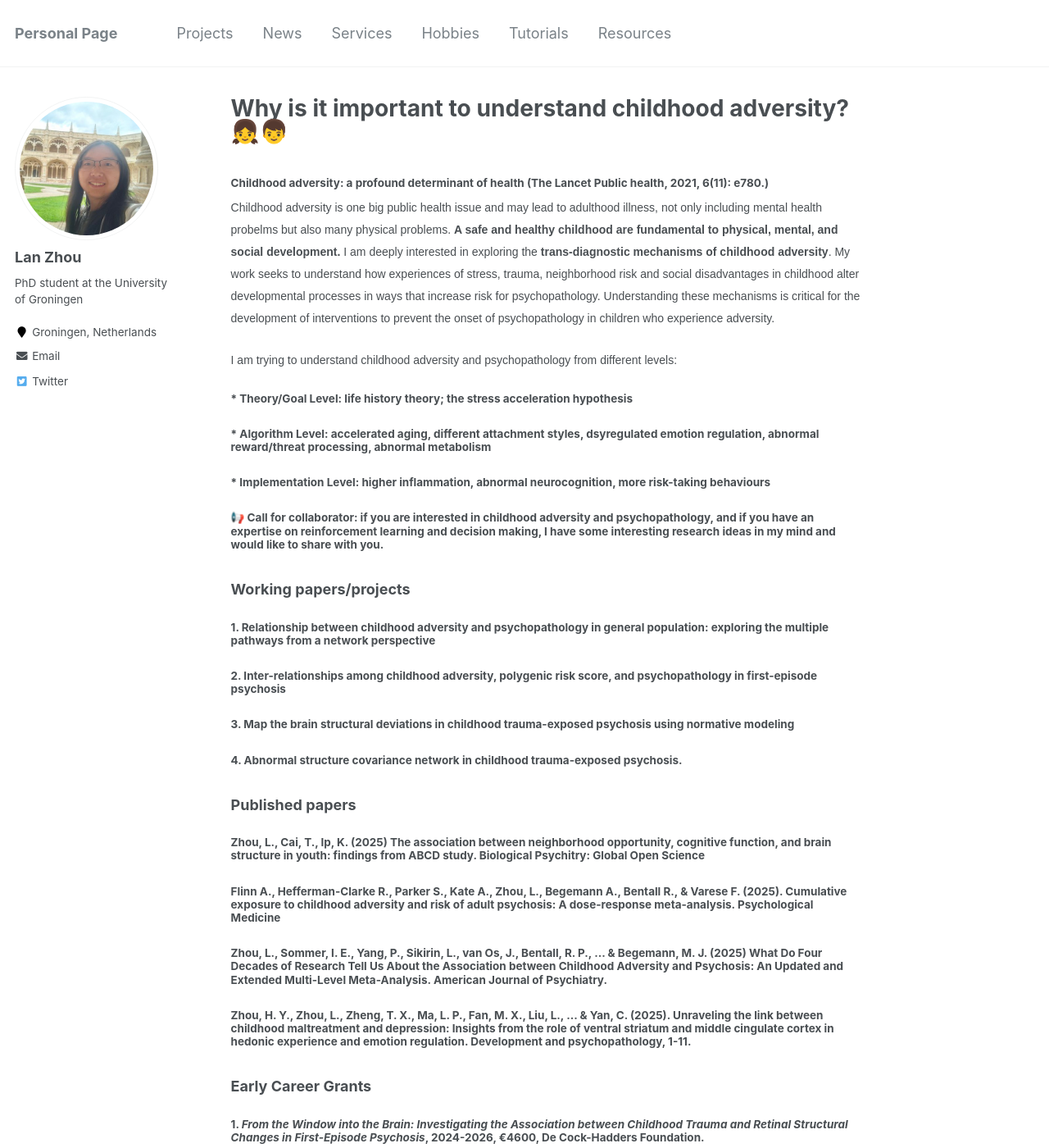
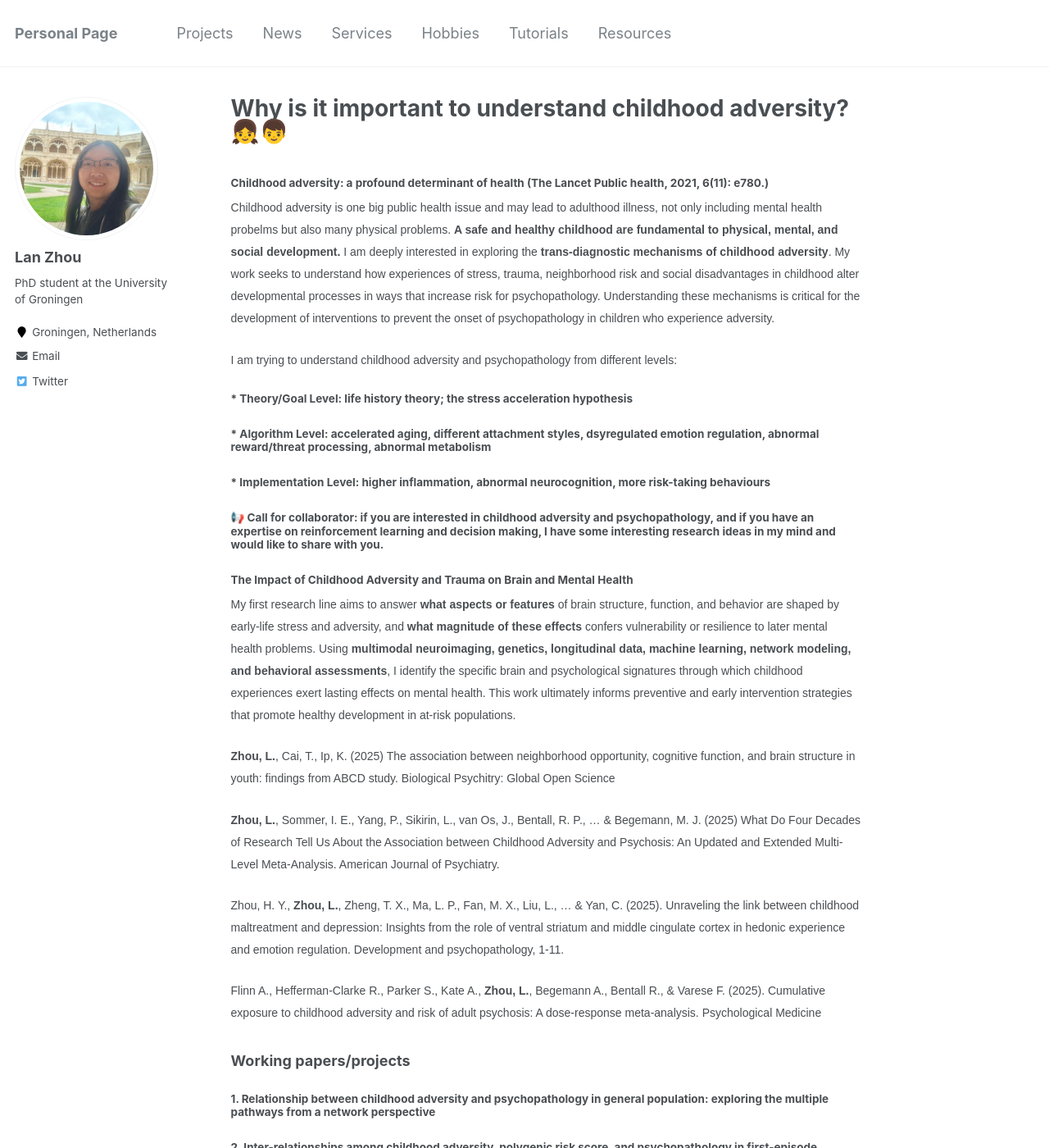
Before and after one commit to lanzhou-psy/personal-page, a Jekyll site: the page built from _pages/projects.md, in a window 1280 px wide and 1400 px high. Shown: the whole window at 82% size. Built offline with Jekyll 4.4.1, drawn with Linux system fonts in a browser that asks for light colours.

Commit message:
Update projects.md

```diff
--- a/_pages/projects.md
+++ b/_pages/projects.md
@@ -16,6 +16,20 @@ redirect_from:
 
 #### &#128226; Call for collaborator: if you are interested in childhood adversity and psychopathology, and if you have an expertise on reinforcement learning and decision making, I have some interesting research ideas in my mind and would like to share with you.
 
+#### The Impact of Childhood Adversity and Trauma on Brain and Mental Health
+
+<span style="font-size: 14px; font-family: 'Arial', sans-serif; line-height: 0.7;"> My first research line aims to answer **what aspects or features** of brain structure, function, and behavior are shaped by early-life stress and adversity, and **what magnitude of these effects** confers vulnerability or resilience to later mental health problems. Using **multimodal neuroimaging, genetics, longitudinal data, machine learning, network modeling, and behavioral assessments**, I identify the specific brain and psychological signatures through which childhood experiences exert lasting effects on mental health. This work ultimately informs preventive and early intervention strategies that promote healthy development in at-risk populations. </span><br>
+
+<span style="font-size: 14px; font-family: 'Arial', sans-serif; line-height: 0.7;"> **Zhou, L.**, Cai, T., Ip, K. (2025) The association between neighborhood opportunity, cognitive function, and brain structure in youth: findings from ABCD study. Biological Psychitry: Global Open Science  </span><br>
+
+<span style="font-size: 14px; font-family: 'Arial', sans-serif; line-height: 0.7;">**Zhou, L.**, Sommer, I. E., Yang, P., Sikirin, L., van Os, J., Bentall, R. P., ... & Begemann, M. J. (2025) What Do Four Decades of Research Tell Us About the Association between Childhood Adversity and Psychosis: An Updated and Extended Multi-Level Meta-Analysis. American Journal of Psychiatry.  </span><br>
+
+<span style="font-size: 14px; font-family: 'Arial', sans-serif; line-height: 0.7;"> Zhou, H. Y., **Zhou, L.**, Zheng, T. X., Ma, L. P., Fan, M. X., Liu, L., ... & Yan, C. (2025). Unraveling the link between childhood maltreatment and depression: Insights from the role of ventral striatum and middle cingulate cortex in hedonic experience and emotion regulation. Development and psychopathology, 1-11.  </span><br>
+
+<span style="font-size: 14px; font-family: 'Arial', sans-serif; line-height: 0.7;"> Flinn A., Hefferman-Clarke R., Parker S., Kate A., **Zhou, L.**, Begemann A., Bentall R., & Varese F. (2025). Cumulative exposure to childhood adversity and risk of adult psychosis: A dose-response meta-analysis. Psychological Medicine  </span><br>
+
+
+
 ### Working papers/projects
 #### 1. Relationship between childhood adversity and psychopathology in general population: exploring the multiple pathways from a network perspective
 #### 2. Inter-relationships among childhood adversity, polygenic risk score, and psychopathology in first-episode psychosis
```
Also changed, not shown: other parts of _pages/projects.md (+0 -7 lines).
